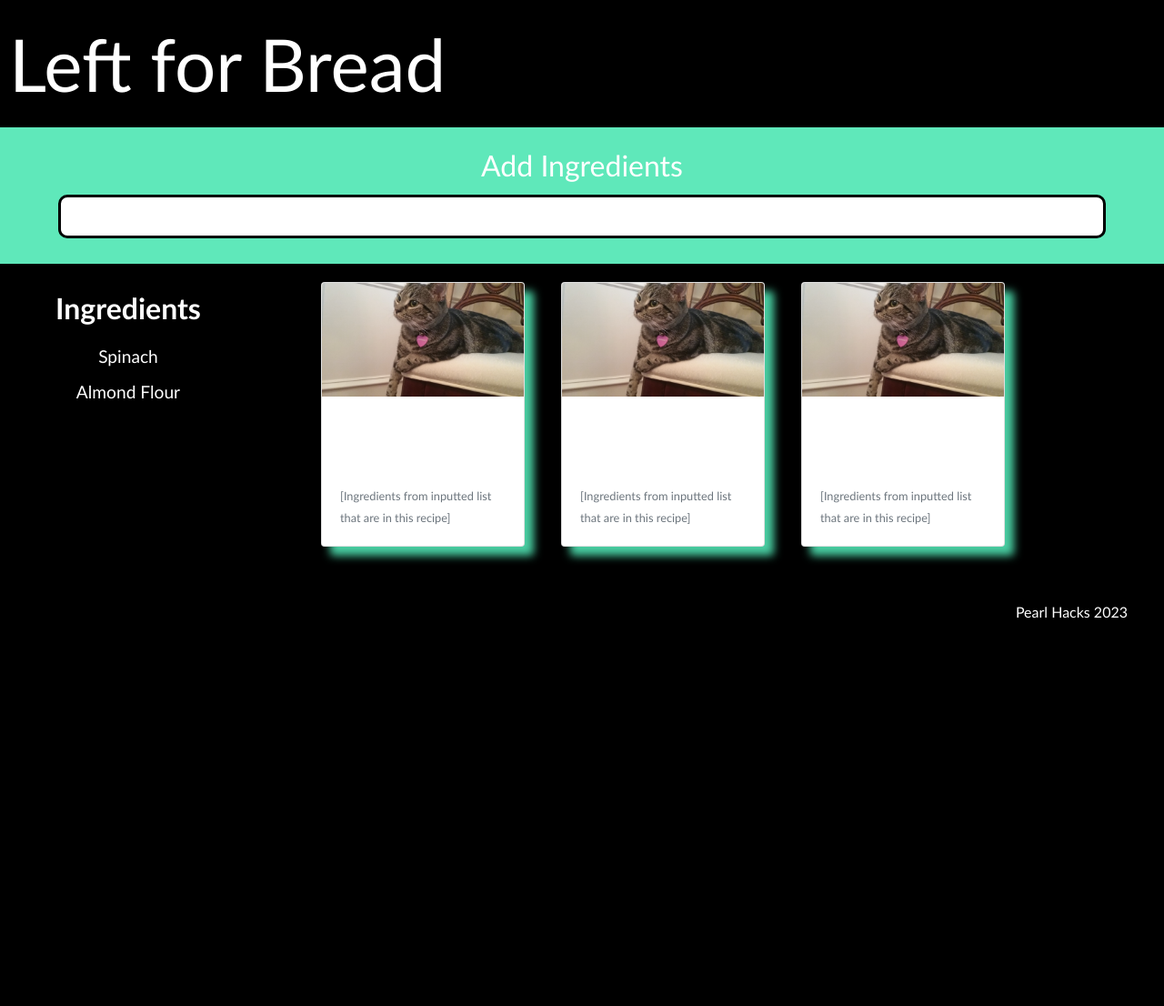
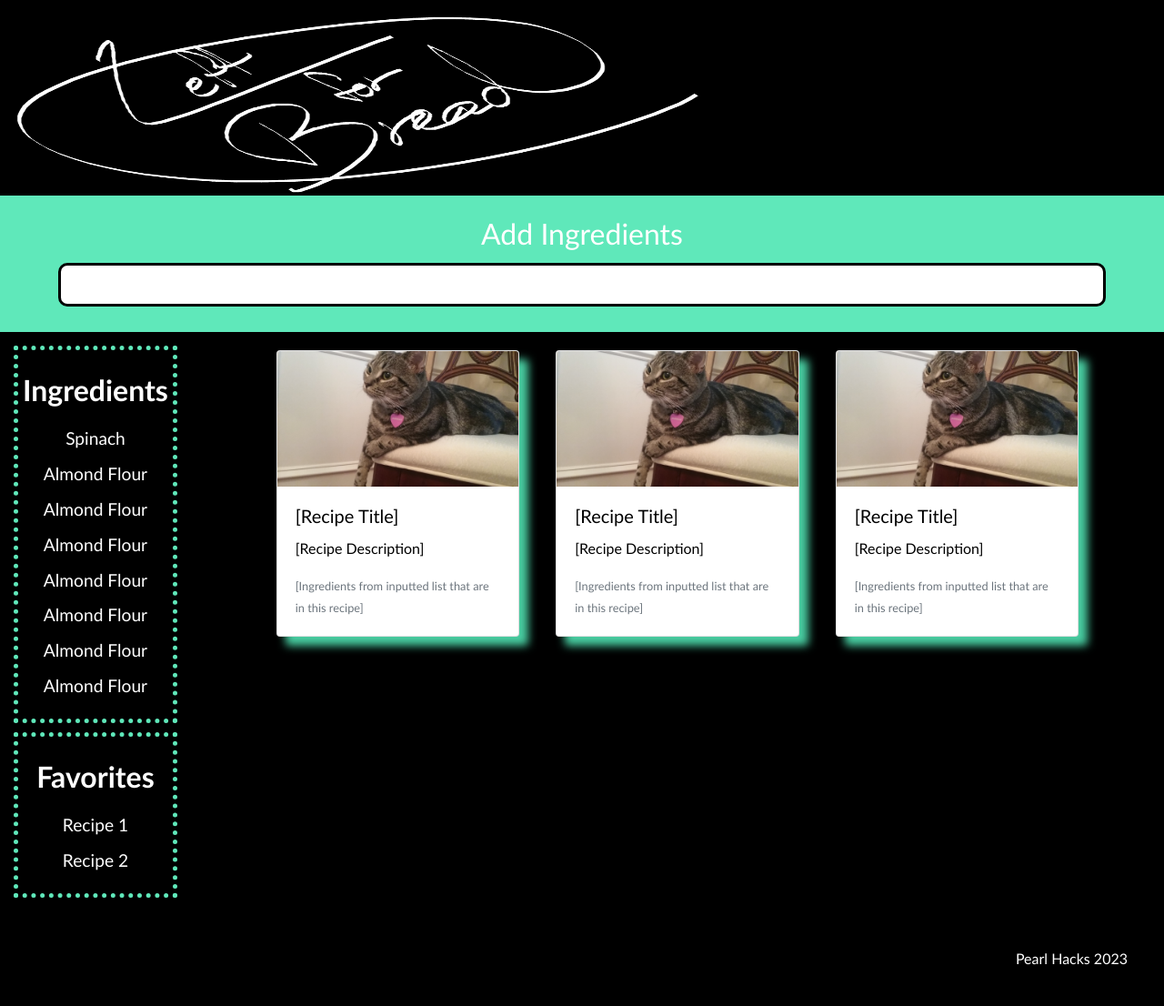
Before and after one commit to leftforbread/leftforbread-api, a Flask app: template templates/index.html in a window 1280 px wide. Shown: the whole page at 91% size. Before the commit the page ends 680 px from the top, so only its background shows below. Run offline with Flask 2, Linux system fonts and the light colour scheme; the template is opened without the code that fills it, so the values that code supplies are empty; some libraries are stand-ins or nearby versions.

Commit message:
more html css

```diff
--- a/templates/index.css
+++ b/templates/index.css
@@ -1,19 +1,40 @@
-/* body {
-    background-color:blue;
-} */
-.blue {
+.body {
     /* background-color: rgb(204, 245, 232); */
     background-color: black;
     /* color: rgb(204, 245, 232); */
     color: white;
     font-family: 'Trebuchet MS', 'Lucida Sans Unicode', 'Lucida Grande', 'Lucida Sans', Arial, sans-serif;
 }
+header {
+    /* font-size: 5rem; */
+    /* padding: 10px; */
+    /* height: 100px; */
+    max-height: 200px;
+    display: flex;
+    flex-flow: row nowrap;
+    justify-content: center;
+    align-items: center;
+    padding-top: 15px;
+    padding-left: 15px;
+    margin-bottom: 15px;
+}
 
+figure {
+    max-height: inherit;
+    /* height: inherit; */
+    width: 60%;
+    display: flex;
+    flex-flow: row nowrap;
+    justify-content: center;
+    align-items: center;
+    padding-bottom: 15px;
 
+}
 
-header {
-    font-size: 5rem;
-    padding: 10px;
+.logo  {
+    max-height: inherit;
+    /* max-height: 300px; */
+    width: 100%;
 }
 
 .search {
@@ -26,12 +47,6 @@
     padding-bottom: 10px;
     min-height: 150px;
 }
-
-main {
-
-}
-
-
 
 label {
     font-size: 2rem;
@@ -60,14 +75,23 @@
 
 .aside-and-grid {
     display: flex;
-    justify-content: space-around;
+    flex-flow: row nowrap;
+    justify-content: center;
 }
 
 aside {
-    /* width: 10%; */
-    /* background-color: rgb(95, 232, 186); */
     /* margin: 10%; */
-    padding: 10px;
+    padding: 5px;
+    display: flex;
+    justify-content: flex-end;
+
+}
+
+.inner-aside {
+    padding: 5px;
+    margin: 10px;
+    border: 5px dotted rgb(95, 232, 186);
+    /* background-color:rgb(95, 232, 186); */
 }
 
 .ingredients-header {
@@ -96,22 +120,25 @@
     margin: 10px 0px;
 }
 
-.grid {
-    width: 70%;
+.cards {
+    /* width: 70%; */
     /* display: grid;
     grid-template-columns: 1fr 1fr;
     grid-template-rows: 1fr; */
     display: flex;
-    justify-content: flex-start;
+    justify-content: center;
     flex-flow: row wrap;
+    height:fit-content;
 }
 
 .card {
     width: 25%;
     min-width: 200px !important;
+    /* max-height: 270px; */
     box-shadow: 10px 10px 10px rgb(72, 205, 161);
     margin: 20px;
     transition: transform 300ms;
+    color: black;
 }
 
 .card:hover {
@@ -124,3 +151,9 @@
     margin-bottom: 40px; */
     text-align: right;
 }
+
+@media screen and (max-width: 450px) {
+    .aside-and-grid {
+        flex-flow: row wrap;
+    }
+}
--- a/templates/index.html
+++ b/templates/index.html
@@ -9,9 +9,12 @@
   <title>Left for Bread</title>
 </head>
 
-<body class="blue">
+<body class="body">
   <header>
-    Left for Bread
+    <figure>
+      <img class="logo" src="Logo2.png" alt="Left for Bread logo">
+    </figure>
+    <!-- Left for Bread -->
   </header>
   <main>
     <div class="search">
@@ -20,13 +23,28 @@
     </div>
     <div class="aside-and-grid">
       <aside>
+        <div class="inner-aside">
           <h1 class="ingredients-header">Ingredients</h1>
           <ul class="ingredient-list">
             <li>Spinach</li>
             <li>Almond Flour</li>
+            <li>Almond Flour</li>
+            <li>Almond Flour</li>
+            <li>Almond Flour</li>
+            <li>Almond Flour</li>
+            <li>Almond Flour</li>
+            <li>Almond Flour</li>
           </ul>
+        </div>
+        <div class="inner-aside">
+          <h1 class="ingredients-header">Favorites</h1>
+          <ul class="ingredient-list">
+            <li>Recipe 1</li>
+            <li>Recipe 2</li>
+          </ul>
+        </div>
       </aside>
-      <div class="grid">
+      <div class="cards">
         <div class="card">
           <img src="example.jpg" class="card-img-top" alt="Recipe Image">
           <div class="card-body">
```
Also changed, not shown: templates/Logo.png (added), templates/Logo2.png (added).
